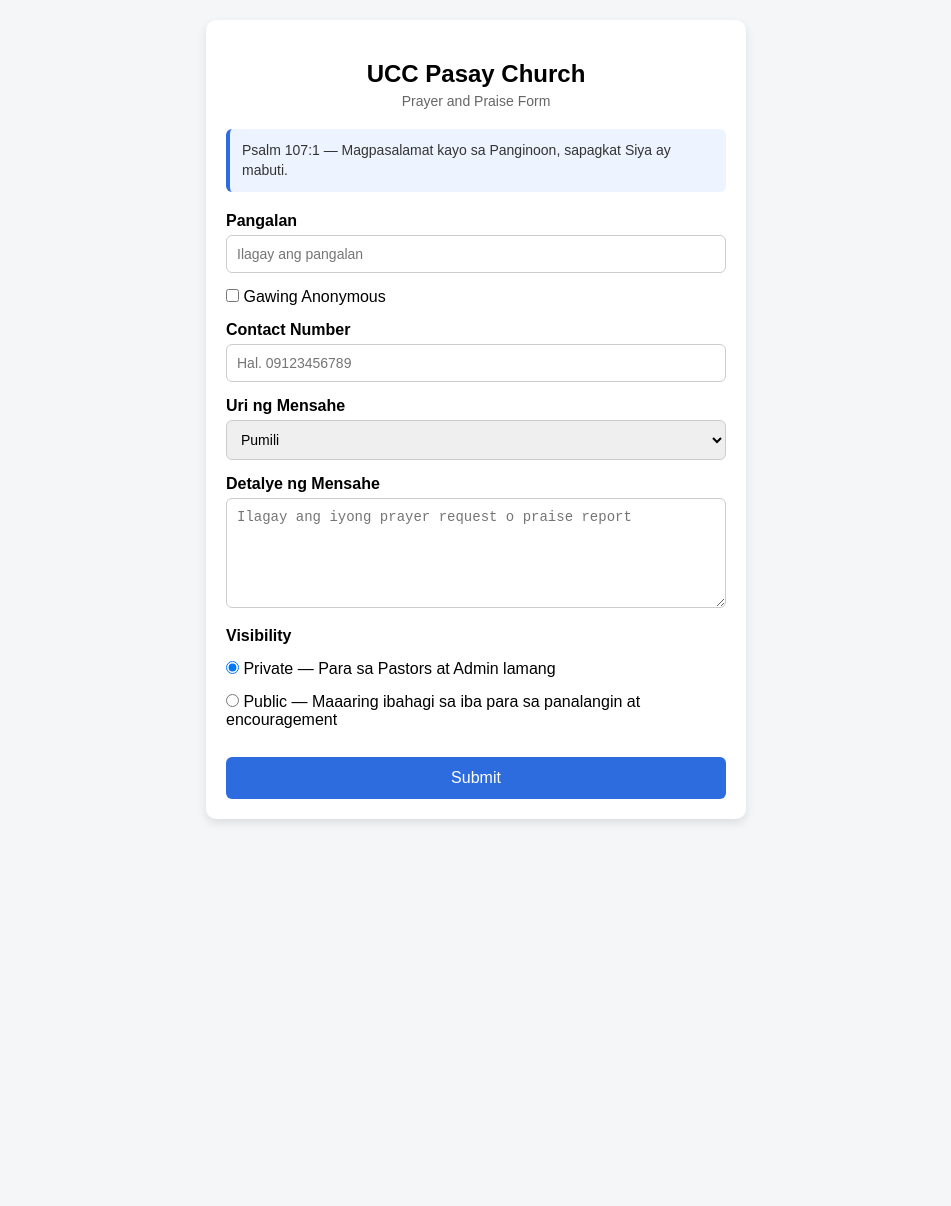
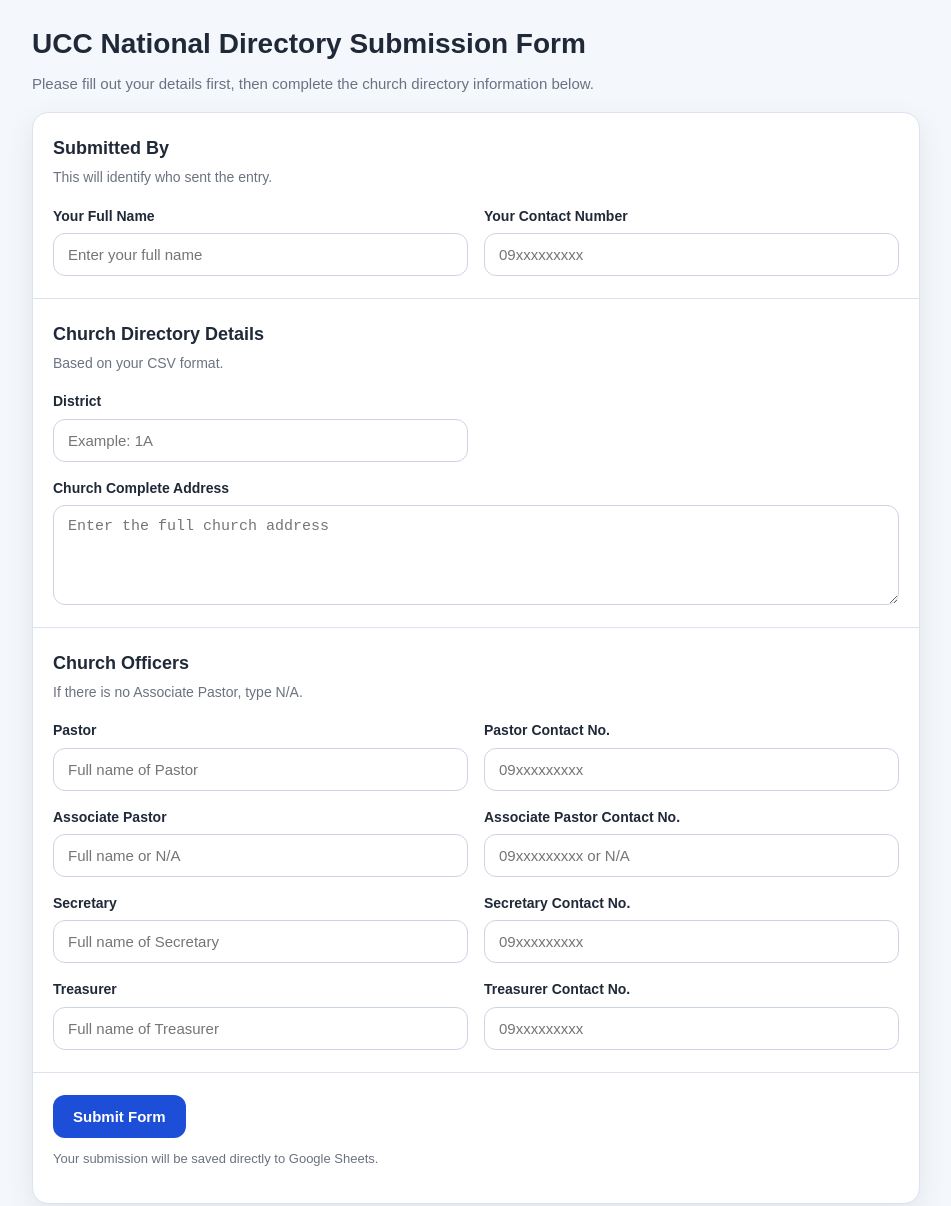
Before and after one commit to manjietorno-pixel/UCC-FORM-1, a plain HTML site: page index.html in a window 1280 px wide. Shown: the top 1206 px of the page, without its empty margins (164-1115 px from the left). Before the commit the page ends 839 px from the top, so only its background shows below. Drawn offline with Linux system fonts and the light colour scheme.

Commit message:
Add files via upload

```diff
--- a/index.html
+++ b/index.html
@@ -1,258 +1,350 @@
 <!DOCTYPE html>
-<html lang="tl">
+<html lang="en">
 <head>
   <meta charset="UTF-8" />
   <meta name="viewport" content="width=device-width, initial-scale=1.0" />
-  <title>UCC Pasay Church Prayer and Praise Form</title>
-
+  <title>UCC National Directory Form</title>
   <style>
-    body {
-      font-family: Arial, sans-serif;
-      background: #f4f6f8;
-      margin: 0;
-      padding: 20px;
-    }
-.radio-group {
-  text-align: left;
-}
-
-.radio-group label {
-  display: flex;
-  align-items: center;
-  gap: 8px;
-  justify-content: flex-start;
-  margin-bottom: 8px;
-}
-
-.radio-group input[type="radio"],
-.radio-group input[type="checkbox"] {
-  width: auto;
-  margin: 0;
-}
-    .container {
-      max-width: 500px;
-      margin: auto;
-      background: white;
-      padding: 20px;
-      border-radius: 10px;
-      box-shadow: 0 4px 10px rgba(0,0,0,0.1);
+    :root {
+      --bg: #f4f7fb;
+      --card: #ffffff;
+      --text: #1f2937;
+      --muted: #6b7280;
+      --border: #dbe3ef;
+      --accent: #1d4ed8;
+      --accent-hover: #1e40af;
+      --ok-bg: #ecfdf5;
+      --ok-text: #065f46;
+      --err-bg: #fef2f2;
+      --err-text: #991b1b;
+      --shadow: 0 10px 30px rgba(15, 23, 42, 0.08);
+      --radius: 16px;
     }
 
-    h2 {
-      text-align: center;
-      margin-bottom: 5px;
+    * { box-sizing: border-box; }
+
+    body {
+      margin: 0;
+      font-family: Arial, Helvetica, sans-serif;
+      background: var(--bg);
+      color: var(--text);
+      line-height: 1.45;
     }
 
-    .subtitle {
-      text-align: center;
-      font-size: 14px;
-      color: #666;
-      margin-top: 0;
-      margin-bottom: 20px;
+    .wrap {
+      max-width: 920px;
+      margin: 0 auto;
+      padding: 24px 16px 48px;
     }
 
-    .verse-box {
-      background: #eef4ff;
-      border-left: 4px solid #2d6cdf;
-      padding: 12px;
-      border-radius: 6px;
+    .hero {
+      margin-bottom: 18px;
+    }
+
+    .hero h1 {
+      margin: 0 0 8px;
+      font-size: 28px;
+    }
+
+    .hero p {
+      margin: 0;
+      color: var(--muted);
+      font-size: 15px;
+    }
+
+    form {
+      background: var(--card);
+      border: 1px solid var(--border);
+      border-radius: var(--radius);
+      box-shadow: var(--shadow);
+      overflow: hidden;
+    }
+
+    .section {
+      padding: 22px 20px;
+      border-bottom: 1px solid var(--border);
+    }
+
+    .section:last-child {
+      border-bottom: none;
+    }
+
+    .section-title {
+      margin: 0 0 6px;
+      font-size: 18px;
+    }
+
+    .section-note {
+      margin: 0 0 18px;
+      color: var(--muted);
       font-size: 14px;
-      margin-bottom: 20px;
-      color: #333;
-      line-height: 1.4;
+    }
+
+    .grid {
+      display: grid;
+      grid-template-columns: repeat(2, minmax(0, 1fr));
+      gap: 16px;
+    }
+
+    .grid-1 {
+      display: grid;
+      grid-template-columns: 1fr;
+      gap: 16px;
+    }
+
+    .field {
+      display: flex;
+      flex-direction: column;
+      gap: 7px;
     }
 
     label {
-      font-weight: bold;
-      display: block;
-      margin-top: 15px;
-    }
-
-    input, select, textarea {
-      width: 100%;
-      padding: 10px;
-      margin-top: 5px;
-      border-radius: 6px;
-      border: 1px solid #ccc;
-      box-sizing: border-box;
+      font-weight: 700;
       font-size: 14px;
     }
 
-    textarea {
-      resize: vertical;
-      min-height: 110px;
+    input, textarea {
+      width: 100%;
+      border: 1px solid #cbd5e1;
+      border-radius: 12px;
+      padding: 12px 14px;
+      font-size: 15px;
+      color: var(--text);
+      background: #fff;
     }
 
-    .radio-group {
-      margin-top: 10px;
+    input:focus, textarea:focus {
+      outline: 2px solid rgba(29, 78, 216, 0.15);
+      border-color: var(--accent);
     }
 
-    .radio-group label {
-      font-weight: normal;
-      display: block;
-      margin-bottom: 8px;
+    textarea {
+      min-height: 100px;
+      resize: vertical;
+    }
+
+    .actions {
+      display: flex;
+      align-items: center;
+      gap: 12px;
+      flex-wrap: wrap;
     }
 
     button {
-      width: 100%;
-      margin-top: 20px;
-      padding: 12px;
-      background: #2d6cdf;
-      color: white;
       border: none;
-      border-radius: 6px;
-      font-size: 16px;
+      background: var(--accent);
+      color: #fff;
+      padding: 13px 20px;
+      border-radius: 12px;
+      font-size: 15px;
+      font-weight: 700;
       cursor: pointer;
     }
 
     button:hover {
-      background: #1f4fbf;
+      background: var(--accent-hover);
+    }
+
+    button:disabled {
+      opacity: 0.7;
+      cursor: not-allowed;
     }
 
     .status {
       display: none;
-      margin-top: 15px;
-      padding: 10px;
-      border-radius: 6px;
+      padding: 12px 14px;
+      border-radius: 12px;
       font-size: 14px;
+      font-weight: 700;
     }
 
-    .success {
-      background: #e8f7ed;
-      color: #1d6b35;
-      border: 1px solid #b7e2c1;
+    .status.success {
+      display: block;
+      background: var(--ok-bg);
+      color: var(--ok-text);
     }
 
-    .error {
-      background: #fdeaea;
-      color: #9b1c1c;
-      border: 1px solid #f3bcbc;
+    .status.error {
+      display: block;
+      background: var(--err-bg);
+      color: var(--err-text);
+    }
+
+    .small {
+      color: var(--muted);
+      font-size: 13px;
+    }
+
+    @media (max-width: 700px) {
+      .grid {
+        grid-template-columns: 1fr;
+      }
+
+      .hero h1 {
+        font-size: 24px;
+      }
     }
   </style>
 </head>
+<body>
+  <div class="wrap">
+    <div class="hero">
+      <h1>UCC National Directory Submission Form</h1>
+      <p>Please fill out your details first, then complete the church directory information below.</p>
+    </div>
 
-<body>
-
-  <div class="container">
-    <h2>UCC Pasay Church</h2>
-    <p class="subtitle">Prayer and Praise Form</p>
-
-    <div id="verseBox" class="verse-box"></div>
-
-    <form id="prayerForm">
-
-      <label>Pangalan</label>
-      <input type="text" id="name" placeholder="Ilagay ang pangalan" />
-
-      <div class="radio-group">
-        <label>
-          <input type="checkbox" id="anonymous" />
-          Gawing Anonymous
-        </label>
+    <form id="directoryForm">
+      <div class="section">
+        <h2 class="section-title">Submitted By</h2>
+        <p class="section-note">This will identify who sent the entry.</p>
+        <div class="grid">
+          <div class="field">
+            <label for="submittedBy">Your Full Name</label>
+            <input type="text" id="submittedBy" name="submittedBy" placeholder="Enter your full name" required />
+          </div>
+          <div class="field">
+            <label for="submitterContact">Your Contact Number</label>
+            <input type="tel" id="submitterContact" name="submitterContact" placeholder="09xxxxxxxxx" required />
+          </div>
+        </div>
       </div>
 
-      <label>Contact Number</label>
-      <input type="text" id="contact" placeholder="Hal. 09123456789" required />
+      <div class="section">
+        <h2 class="section-title">Church Directory Details</h2>
+        <p class="section-note">Based on your CSV format.</p>
+        <div class="grid">
+          <div class="field">
+            <label for="district">District</label>
+            <input type="text" id="district" name="district" placeholder="Example: 1A" required />
+          </div>
+        </div>
 
-      <label>Uri ng Mensahe</label>
-      <select id="type" required>
-        <option value="">Pumili</option>
-        <option value="Prayer Request">Prayer Request / Kahilingan sa Panalangin</option>
-        <option value="Praise Report">Praise Report / Pasasalamat</option>
-      </select>
-
-      <label>Detalye ng Mensahe</label>
-      <textarea id="request" placeholder="Ilagay ang iyong prayer request o praise report" required></textarea>
-
-      <label>Visibility</label>
-      <div class="radio-group">
-        <label>
-          <input type="radio" name="visibility" value="Private" checked />
-          Private — Para sa Pastors at Admin lamang
-        </label>
-        <label>
-          <input type="radio" name="visibility" value="Public" />
-          Public — Maaaring ibahagi sa iba para sa panalangin at encouragement
-        </label>
+        <div class="grid-1" style="margin-top:16px;">
+          <div class="field">
+            <label for="churchAddress">Church Complete Address</label>
+            <textarea id="churchAddress" name="churchAddress" placeholder="Enter the full church address" required></textarea>
+          </div>
+        </div>
       </div>
 
-      <button type="submit" id="submitBtn">Submit</button>
+      <div class="section">
+        <h2 class="section-title">Church Officers</h2>
+        <p class="section-note">If there is no Associate Pastor, type N/A.</p>
+        <div class="grid">
+          <div class="field">
+            <label for="pastor">Pastor</label>
+            <input type="text" id="pastor" name="pastor" placeholder="Full name of Pastor" required />
+          </div>
+          <div class="field">
+            <label for="pastorContact">Pastor Contact No.</label>
+            <input type="tel" id="pastorContact" name="pastorContact" placeholder="09xxxxxxxxx" required />
+          </div>
 
-      <div id="statusMessage" class="status"></div>
+          <div class="field">
+            <label for="associatePastor">Associate Pastor</label>
+            <input type="text" id="associatePastor" name="associatePastor" placeholder="Full name or N/A" required />
+          </div>
+          <div class="field">
+            <label for="associatePastorContact">Associate Pastor Contact No.</label>
+            <input type="text" id="associatePastorContact" name="associatePastorContact" placeholder="09xxxxxxxxx or N/A" required />
+          </div>
 
+          <div class="field">
+            <label for="secretary">Secretary</label>
+            <input type="text" id="secretary" name="secretary" placeholder="Full name of Secretary" required />
+          </div>
+          <div class="field">
+            <label for="secretaryContact">Secretary Contact No.</label>
+            <input type="tel" id="secretaryContact" name="secretaryContact" placeholder="09xxxxxxxxx" required />
+          </div>
+
+          <div class="field">
+            <label for="treasurer">Treasurer</label>
+            <input type="text" id="treasurer" name="treasurer" placeholder="Full name of Treasurer" required />
+          </div>
+          <div class="field">
+            <label for="treasurerContact">Treasurer Contact No.</label>
+            <input type="tel" id="treasurerContact" name="treasurerContact" placeholder="09xxxxxxxxx" required />
+          </div>
+        </div>
+      </div>
+
+      <div class="section">
+        <div class="actions">
+          <button type="submit" id="submitBtn">Submit Form</button>
+          <div id="statusMessage" class="status"></div>
+        </div>
+        <p class="small" style="margin-top:12px;">
+          Your submission will be saved directly to Google Sheets.
+        </p>
+      </div>
     </form>
   </div>
 
   <script>
-    const SCRIPT_URL = "https://script.google.com/macros/s/AKfycbwLF6WWKklRmAXBz0eIKXJhRW_jA5T7yOIPVxguZB3yRLvVX8lqoEbBr6KHU4FGA-M/exec";
+    const SCRIPT_URL = 'https://script.google.com/macros/s/AKfycbxI4vQN40mWgpOVdmSegyh-8xwXHwxNAi8d6CWtH4-sxWoBLEuUY2yA5TrOTCL3wsvE/exec';
 
-    const bibleVerses = [
-      "Jeremiah 33:3 — Tumawag ka sa Akin, at sasagutin kita.",
-      "Matthew 21:22 — Anuman ang hingin ninyo sa panalangin, kung kayo ay sumasampalataya, tatanggapin ninyo.",
-      "Philippians 4:6 — Huwag kayong mabalisa sa anumang bagay; idulog ninyo sa Dios ang lahat sa panalangin.",
-      "1 John 5:14 — Kung humingi tayo ayon sa Kanyang kalooban, pinakikinggan Niya tayo.",
-      "Mark 11:24 — Anuman ang hingin ninyo sa panalangin, maniwala kayong natanggap na ninyo.",
-      "Psalm 100:4 — Pumasok kayo sa Kanyang mga pintuan na may pasasalamat.",
-      "Psalm 107:1 — Magpasalamat kayo sa Panginoon, sapagkat Siya ay mabuti."
-    ];
-
-    const form = document.getElementById("prayerForm");
-    const statusMessage = document.getElementById("statusMessage");
-    const submitBtn = document.getElementById("submitBtn");
-
-    window.addEventListener("load", function () {
-      const verseBox = document.getElementById("verseBox");
-      verseBox.textContent = bibleVerses[Math.floor(Math.random() * bibleVerses.length)];
-    });
+    const form = document.getElementById('directoryForm');
+    const submitBtn = document.getElementById('submitBtn');
+    const statusMessage = document.getElementById('statusMessage');
 
     function showStatus(message, type) {
+      statusMessage.className = 'status ' + type;
       statusMessage.textContent = message;
-      statusMessage.className = "status " + type;
-      statusMessage.style.display = "block";
     }
 
-    form.addEventListener("submit", async function (e) {
+    function sanitizePhone(value) {
+      return value.trim();
+    }
+
+    form.addEventListener('submit', async function (e) {
       e.preventDefault();
 
-      const anonymous = document.getElementById("anonymous").checked;
+      submitBtn.disabled = true;
+      submitBtn.textContent = 'Submitting...';
+      statusMessage.className = 'status';
+      statusMessage.textContent = '';
 
-      const data = {
-        name: anonymous ? "Anonymous" : document.getElementById("name").value.trim(),
-        contact: document.getElementById("contact").value.trim(),
-        type: document.getElementById("type").value,
-        request: document.getElementById("request").value.trim(),
-        visibility: document.querySelector('input[name="visibility"]:checked').value
+      const payload = {
+        submittedBy: document.getElementById('submittedBy').value.trim(),
+        submitterContact: sanitizePhone(document.getElementById('submitterContact').value),
+        district: document.getElementById('district').value.trim(),
+        churchAddress: document.getElementById('churchAddress').value.trim(),
+        pastor: document.getElementById('pastor').value.trim(),
+        pastorContact: sanitizePhone(document.getElementById('pastorContact').value),
+        associatePastor: document.getElementById('associatePastor').value.trim(),
+        associatePastorContact: sanitizePhone(document.getElementById('associatePastorContact').value),
+        secretary: document.getElementById('secretary').value.trim(),
+        secretaryContact: sanitizePhone(document.getElementById('secretaryContact').value),
+        treasurer: document.getElementById('treasurer').value.trim(),
+        treasurerContact: sanitizePhone(document.getElementById('treasurerContact').value)
       };
 
-      if (!data.contact || !data.type || !data.request) {
-        showStatus("Pakikumpleto ang required fields.", "error");
-        return;
-      }
-
-      submitBtn.disabled = true;
-      submitBtn.textContent = "Submitting...";
-
       try {
-        await fetch(SCRIPT_URL, {
-          method: "POST",
-          mode: "no-cors",
+        const response = await fetch(SCRIPT_URL, {
+          method: 'POST',
           headers: {
-            "Content-Type": "text/plain;charset=utf-8"
+            'Content-Type': 'text/plain;charset=utf-8'
           },
-          body: JSON.stringify(data)
+          body: JSON.stringify(payload)
         });
 
-        showStatus("Na-submit na ang iyong mensahe. Salamat!", "success");
+        const result = await response.json();
+
+        if (!response.ok || result.status !== 'success') {
+          throw new Error(result.message || 'Submission failed.');
+        }
+
+        showStatus('Form submitted successfully.', 'success');
         form.reset();
-
       } catch (error) {
-        showStatus("May error sa submission. Pakisubukan muli.", "error");
+        showStatus('Submission failed. Please check your Apps Script deployment and try again.', 'error');
+        console.error(error);
+      } finally {
+        submitBtn.disabled = false;
+        submitBtn.textContent = 'Submit Form';
       }
-
-      submitBtn.disabled = false;
-      submitBtn.textContent = "Submit";
     });
   </script>
-
 </body>
 </html>
```
